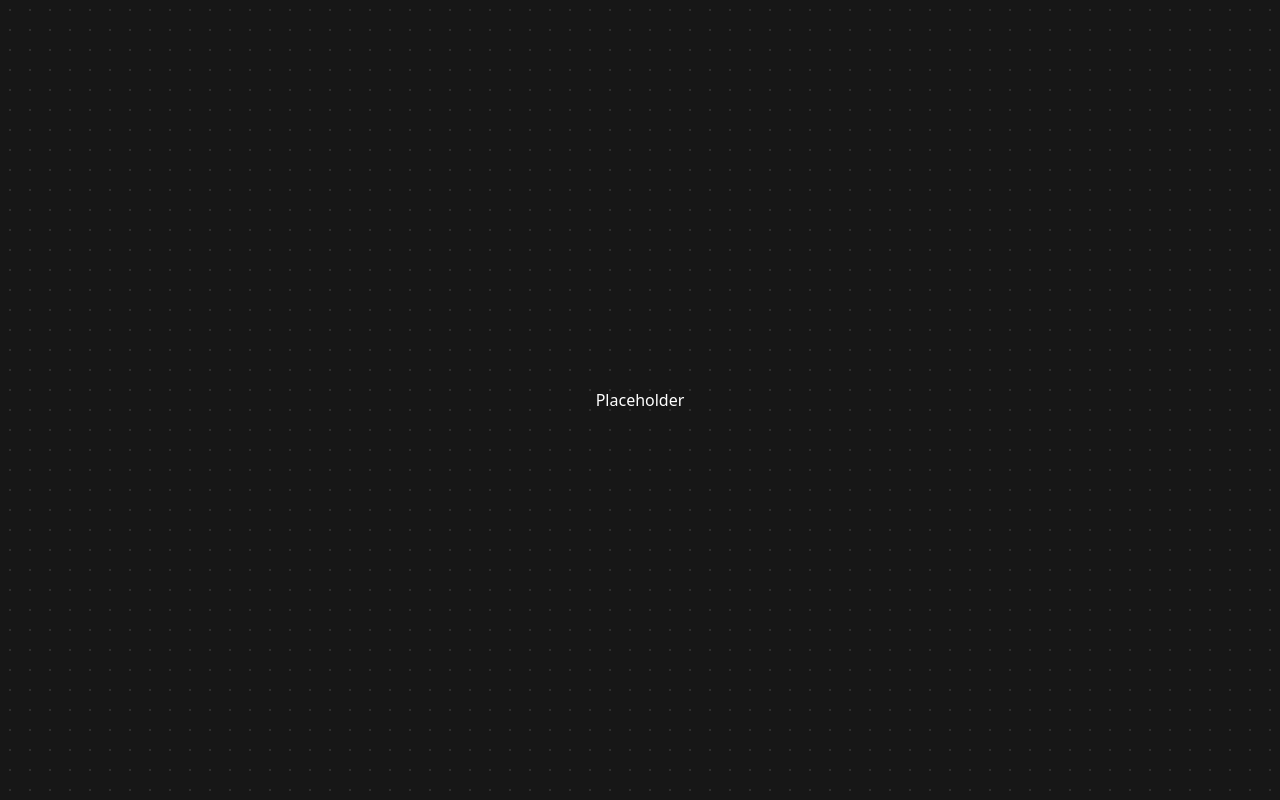
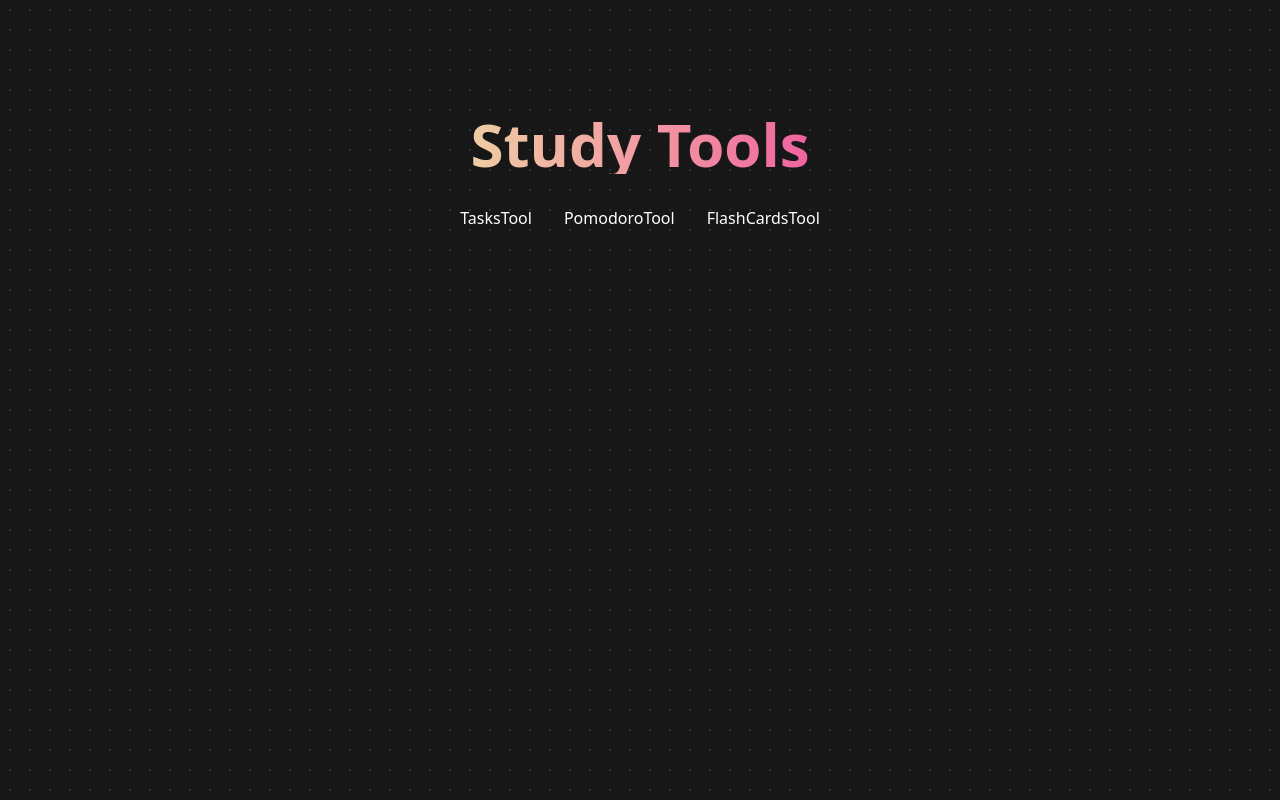
Before and after one commit to JoelSRJE/Study-Tool, a Next.js app in the folder study-tool/: page / in a window 1280 px wide. Built offline with nearby package versions, Linux system fonts and the light colour scheme.

Commit message:
Folder is a bit wonky, npms and changes should go through now

```diff
--- a/study-tool/src/app/components/Study Tool/StudyTool.tsx
+++ b/study-tool/src/app/components/Study Tool/StudyTool.tsx
@@ -1,7 +1,30 @@
 import React from "react";
+import TasksTool from "../Study Comps/Tasks/TasksTool";
+import PomodoroTool from "../Study Comps/Pomodoro/PomodoroTool";
+import FlashCardsTool from "../Study Comps/Flash Cards/FlashCardsTool";
 
 const StudyTool = () => {
-  return <div>StudyTool</div>;
+  return (
+    <div className="flex flex-col justify-center items-center gap-8 w-full h-full p-4">
+      <h1 className="font-bold text-5xl md:text-6xl bg-gradient-to-r from-[#eecda3] to-[#ef629f] bg-clip-text text-transparent text-center">
+        Study Tools
+      </h1>
+
+      <div className="flex flex-col lg:flex-row gap-8 justify-center items-center ">
+        <section className="w-full max-w-[20rem] h-[30rem]">
+          <TasksTool />
+        </section>
+
+        <section className="w-full max-w-[20rem] h-[30rem]">
+          <PomodoroTool />
+        </section>
+
+        <section className="w-full max-w-[20rem] h-[30rem]">
+          <FlashCardsTool />
+        </section>
+      </div>
+    </div>
+  );
 };
 
 export default StudyTool;
--- a/study-tool/src/app/page.tsx
+++ b/study-tool/src/app/page.tsx
@@ -1,9 +1,12 @@
 import React from "react";
+import StudyTool from "./components/Study Tool/StudyTool";
+import { ToastContainer } from "react-toastify";
 
 export default function Home() {
   return (
     <main className="flex flex-col justify-center items-center w-full min-h-full overflow-auto">
-      Placeholder
+      <StudyTool />
+      <ToastContainer />
     </main>
   );
 }
```
Also changed, not shown: study-tool/package.json (+11 -2 lines), 1 other file (tests, documents, lock files or other folders).
